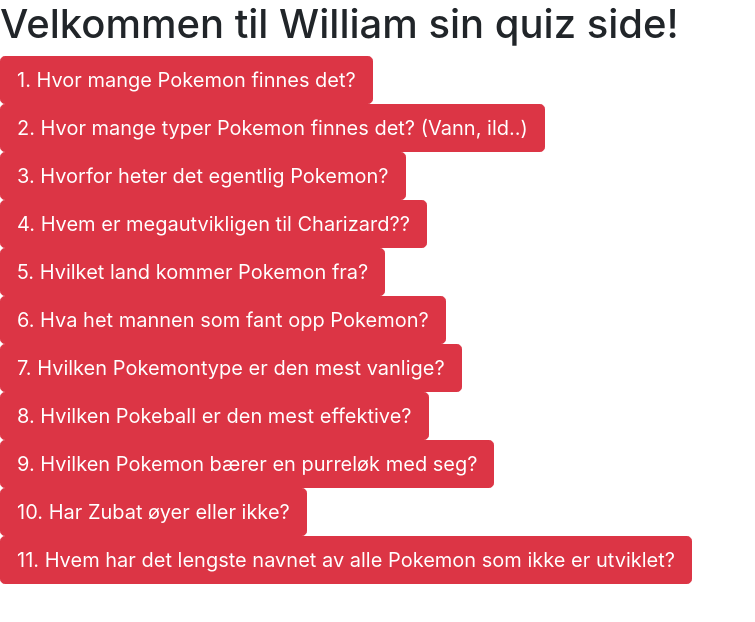
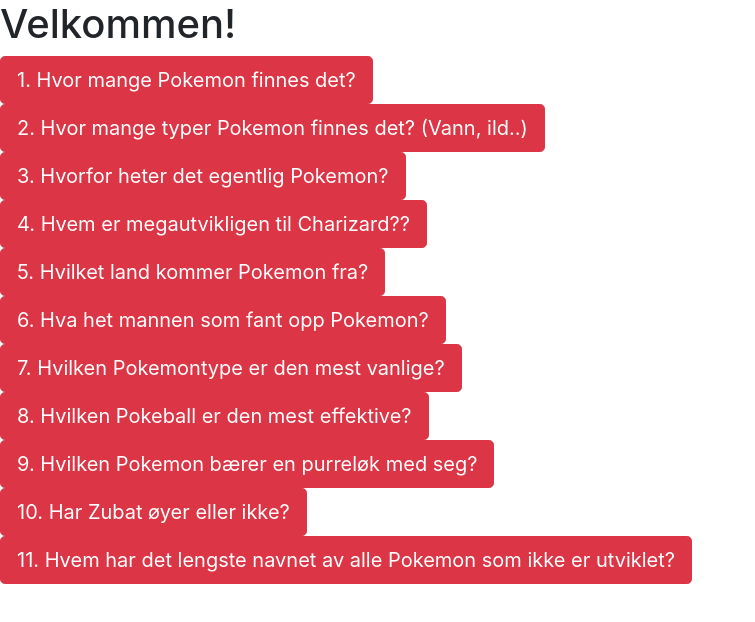
Before and after one commit to padlefot/quiz-w, a plain HTML site: page index.html in a window 1280 px wide. Shown: the whole page, without its empty margins (0-755 px from the left). Drawn offline with nearby package versions, Linux system fonts and the light colour scheme.

Commit message:
Update index.html

```diff
--- a/index.html
+++ b/index.html
@@ -12,7 +12,7 @@
   </head>
   <body>
 
-    <h1>Velkommen til William sin quiz side!</h1>
+    <h1>Velkommen!</h1>
 <button type="button" class="btn btn-lg btn-danger" data-toggle="popover" data-content="896 forskjellige Pokemon!">1. Hvor mange Pokemon finnes det?</button>
 <br><button type="button" class="btn btn-lg btn-danger" data-toggle="popover" data-content="18 forskjellige typer!">2. Hvor mange typer Pokemon finnes det? (Vann, ild..)</button>
 <br><button type="button" class="btn btn-lg btn-danger" data-toggle="popover" data-content="Pokemon er en forkortelse for Pocket Monster, som betyr Lomme Monster fordi man kan samle på dem">3. Hvorfor heter det egentlig Pokemon?</button>
```
